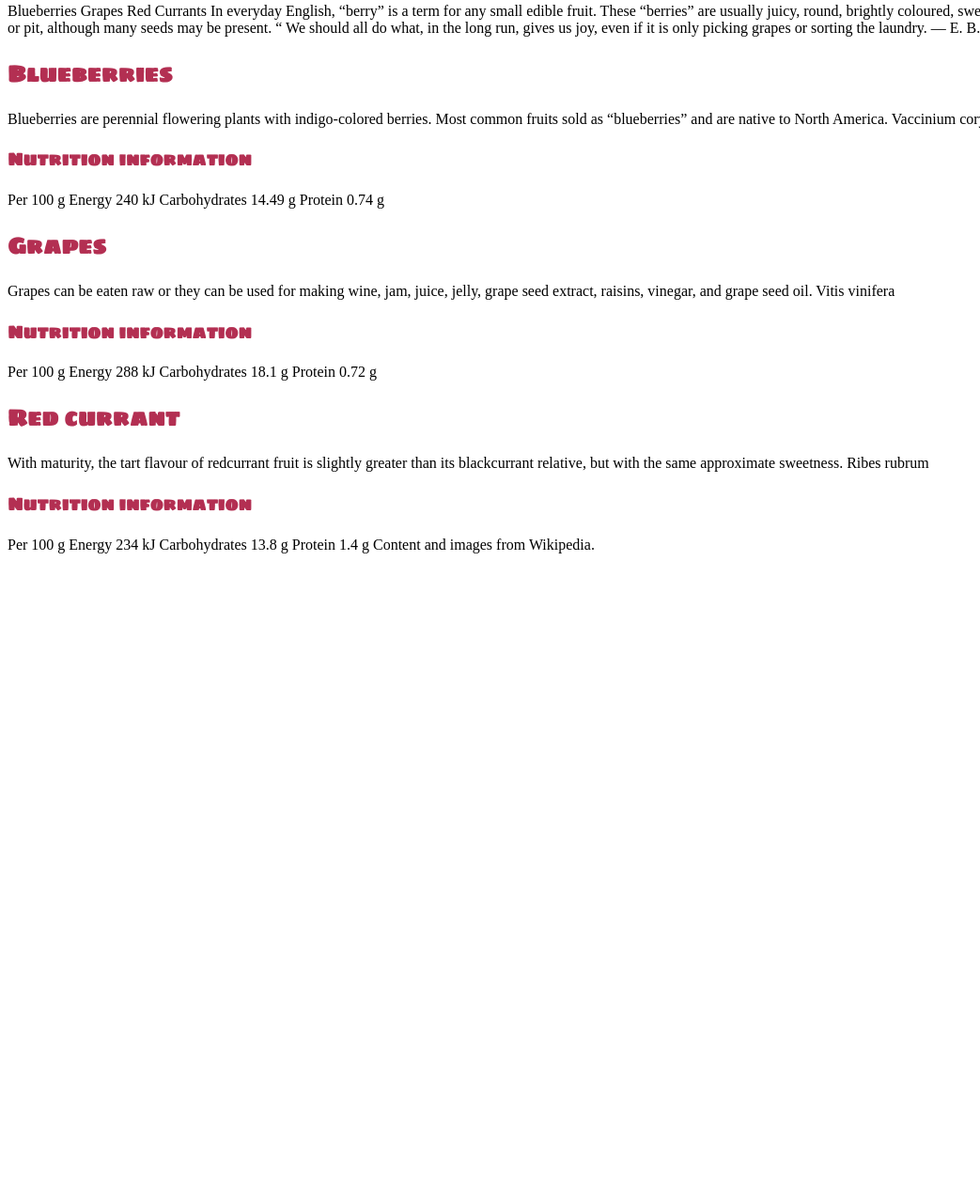
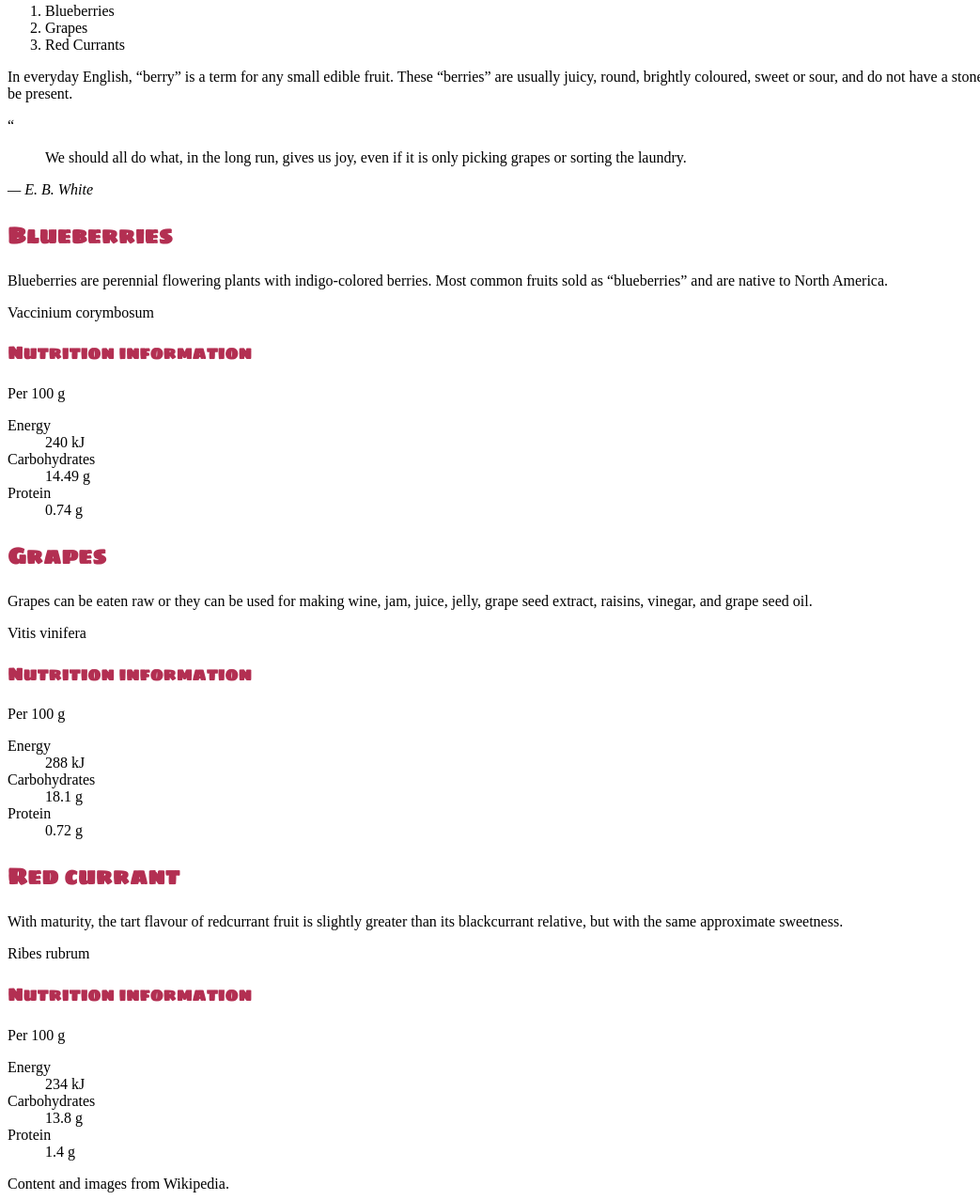
Before and after one commit to taylorsargent/dsn1674-project-1, a plain HTML site: page index.html in a window 1280 px wide. Shown: the part 93-1370 px from the top of the page at 94% size, without its empty margins (0-1043 px from the left). Before the commit the page ends 800 px from the top, so only its background shows below. Drawn offline with Linux system fonts and the light colour scheme.

Commit message:
Added tags to everything
added basic tags to every part of content

```diff
--- a/index.html
+++ b/index.html
@@ -12,56 +12,67 @@
 
 <h1>Berries</h1>
 
-Blueberries
-Grapes
-Red Currants
+<ol>
+  <li>Blueberries</li>
+  <li>Grapes</li>
+  <li>Red Currants</li>
+</ol>
 
-In everyday English, “berry” is a term for any small edible fruit. These “berries” are usually juicy, round, brightly coloured, sweet or sour, and do not have a stone or pit, although many seeds may be present.
+<p>In everyday English, “berry” is a term for any small edible fruit. These “berries” are usually juicy, round, brightly coloured, sweet or sour, and do not have a stone or pit, although many seeds may be present.</p>
 
-“
-We should all do what, in the long run, gives us joy, even if it is only picking grapes or sorting the laundry.
-— E. B. White
+<p>“<p>
+<blockquote>We should all do what, in the long run, gives us joy, even if it is only picking grapes or sorting the laundry.</blockquote>
+<cite>— E. B. White</cite>
 
 <h2>Blueberries</h2>
 
-Blueberries are perennial flowering plants with indigo-colored berries. Most common fruits sold as “blueberries” and are native to North America.
+<p>Blueberries are perennial flowering plants with indigo-colored berries. Most common fruits sold as “blueberries” and are native to North America.</p>
 
-Vaccinium corymbosum
+<figcaption>Vaccinium corymbosum</figcaption>
 
 <h3>Nutrition information</h3>
 
-Per 100 g
-Energy 240 kJ
-Carbohydrates 14.49 g
-Protein 0.74 g
+<p>Per 100 g</p>
+
+<dl>
+  <dt>Energy</dt> <dd>240 kJ</dd>
+  <dt>Carbohydrates</dt> <dd>14.49 g</dd>
+  <dt>Protein</dt> <dd>0.74 g</dd>
+</dl>
 
 <h2>Grapes</h2>
 
-Grapes can be eaten raw or they can be used for making wine, jam, juice, jelly, grape seed extract, raisins, vinegar, and grape seed oil.
+<p>Grapes can be eaten raw or they can be used for making wine, jam, juice, jelly, grape seed extract, raisins, vinegar, and grape seed oil.</p>
 
-Vitis vinifera
+<figcaption>Vitis vinifera</figcaption>
 
 <h3>Nutrition information</h3>
 
-Per 100 g
-Energy 288 kJ
-Carbohydrates 18.1 g
-Protein 0.72 g
+<p>Per 100 g</p>
+
+<dl>
+  <dt>Energy</dt> <dd>288 kJ</dd>
+  <dt>Carbohydrates</dt> <dd>18.1 g</dd>
+  <dt>Protein</dt> <dd>0.72 g</dd>
+</dl>
 
 <h2>Red currant</h2>
 
-With maturity, the tart flavour of redcurrant fruit is slightly greater than its blackcurrant relative, but with the same approximate sweetness.
+<p>With maturity, the tart flavour of redcurrant fruit is slightly greater than its blackcurrant relative, but with the same approximate sweetness.</p>
 
-Ribes rubrum
+<figcaption>Ribes rubrum</figcaption>
 
 <h3>Nutrition information</h3>
 
-Per 100 g
-Energy 234 kJ
-Carbohydrates 13.8 g
-Protein 1.4 g
+<p>Per 100 g</p>
 
-Content and images from Wikipedia.
+<dl>
+  <dt>Energy</dt> <dd>234 kJ</dd>
+  <dt>Carbohydrates</dt> <dd>13.8 g</dd>
+  <dt>Protein</dt> <dd>1.4 g</dd>
+</dl>
+
+<footer>Content and images from Wikipedia.</footer>
 
 </body>
 </html>
```
